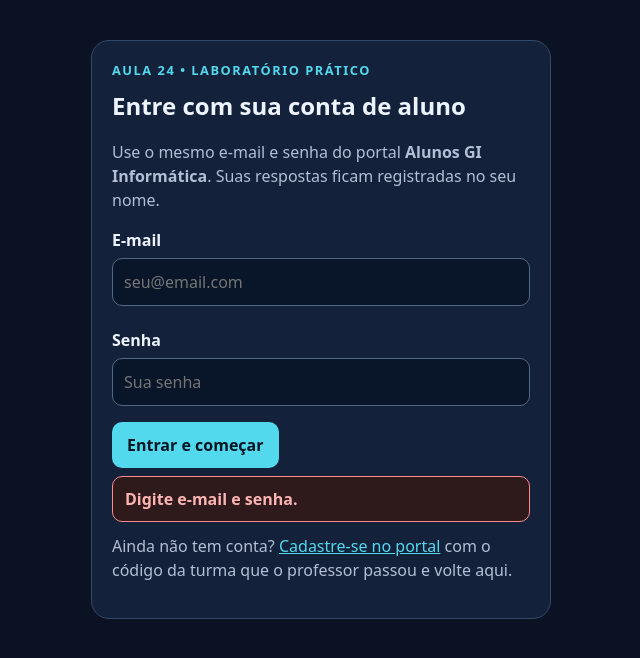
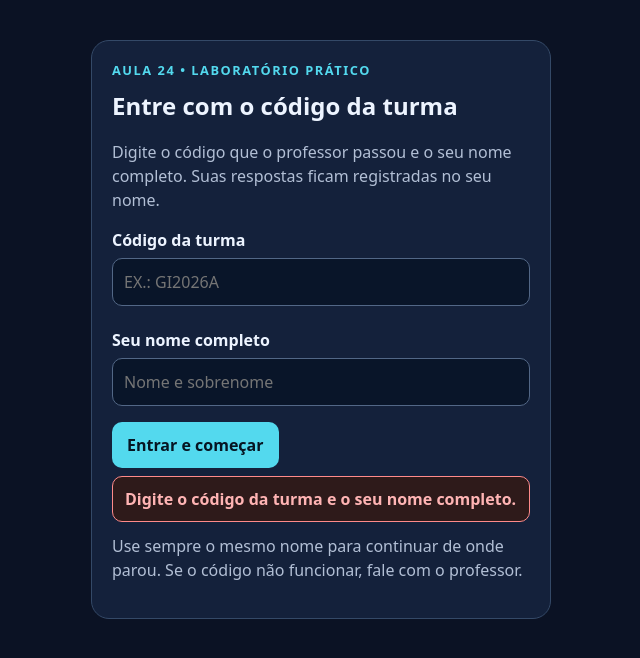
Before and after one commit to dyonekendel-source/batalha-de-historia, a plain HTML site: page public/gi_atividades/aula24-prompts.html in a window 1280 px wide. Both pictures are taken after a click on the button "Entrar e começar". Shown: the whole page, without its empty margins (319-959 px from the left). Drawn offline with Linux system fonts and the light colour scheme; no server answers.

Commit message:
Add files via upload

```diff
--- a/public/gi_atividades/aula24-prompts.html
+++ b/public/gi_atividades/aula24-prompts.html
@@ -57,14 +57,14 @@ button.env{background:var(--ok);font-size:1.05rem}
 <body>
 <div class="wrap gate card" id="gate">
   <div class="k">Aula 24 • Laboratório prático</div>
-  <h2 style="margin:8px 0 4px">Entre com sua conta de aluno</h2>
-  <p>Use o mesmo e-mail e senha do portal <b>Alunos GI Informática</b>. Suas respostas ficam registradas no seu nome.</p>
-  <label for="gEmail">E-mail</label><input id="gEmail" type="email" autocomplete="username" placeholder="seu@email.com">
-  <label for="gSenha">Senha</label><input id="gSenha" type="password" autocomplete="current-password" placeholder="Sua senha">
+  <h2 style="margin:8px 0 4px">Entre com o código da turma</h2>
+  <p>Digite o código que o professor passou e o seu nome completo. Suas respostas ficam registradas no seu nome.</p>
+  <label for="gCodigo">Código da turma</label><input id="gCodigo" placeholder="Ex.: GI2026A" autocomplete="off" autocapitalize="characters" style="text-transform:uppercase">
+  <label for="gNome">Seu nome completo</label><input id="gNome" placeholder="Nome e sobrenome" autocomplete="name">
   <input class="hp" id="gSite" name="site" tabindex="-1" autocomplete="off">
   <button type="button" id="btnEntrar">Entrar e começar</button>
   <div class="msg" id="msgGate"></div>
-  <p class="hint" style="margin-top:12px">Ainda não tem conta? <a href="https://www.estudativa.com.br/gi-informatica/" target="_blank" rel="noopener">Cadastre-se no portal</a> com o código da turma que o professor passou e volte aqui.</p>
+  <p class="hint" style="margin-top:12px">Use sempre o mesmo nome para continuar de onde parou. Se o código não funcionar, fale com o professor.</p>
 </div>
 
 <div class="wrap hidden" id="app">
@@ -495,10 +495,10 @@ function verificarLogin(){
   });
 }
 function entrar(){
-  var email=v('gEmail'),senha=$('gSenha').value;
-  if(!email||!senha){msg('msgGate','Digite e-mail e senha.',true);return}
+  var voucher=v('gCodigo'),nome=v('gNome');
+  if(!voucher||nome.length<3){msg('msgGate','Digite o código da turma e o seu nome completo.',true);return}
   $('btnEntrar').disabled=true;
-  api('/api/gi/aluno/login',{method:'POST',body:{email:email,senha:senha,site:$('gSite').value}}).then(function(j){
+  api('/api/gi/aluno/entrar',{method:'POST',body:{voucher:voucher,nome:nome,site:$('gSite').value}}).then(function(j){
     $('btnEntrar').disabled=false;
     if(j&&j.ok){mostrarApp(j)}else{msg('msgGate',(j&&j.error)||'Não foi possível entrar.',true)}
   }).catch(function(){$('btnEntrar').disabled=false;msg('msgGate','Erro de conexão. Tente de novo.',true)});
@@ -532,7 +532,7 @@ function enviar(){
 /* ---------- ligações dos botões ---------- */
 function iniciar(){
   on('btnEntrar','click',entrar);
-  on('gSenha','keydown',function(e){if(e.key==='Enter')entrar()});
+  on('gNome','keydown',function(e){if(e.key==='Enter')entrar()});
   on('btnSair','click',sair);
   on('btnEnviar','click',enviar);
   verificarLogin();
```
